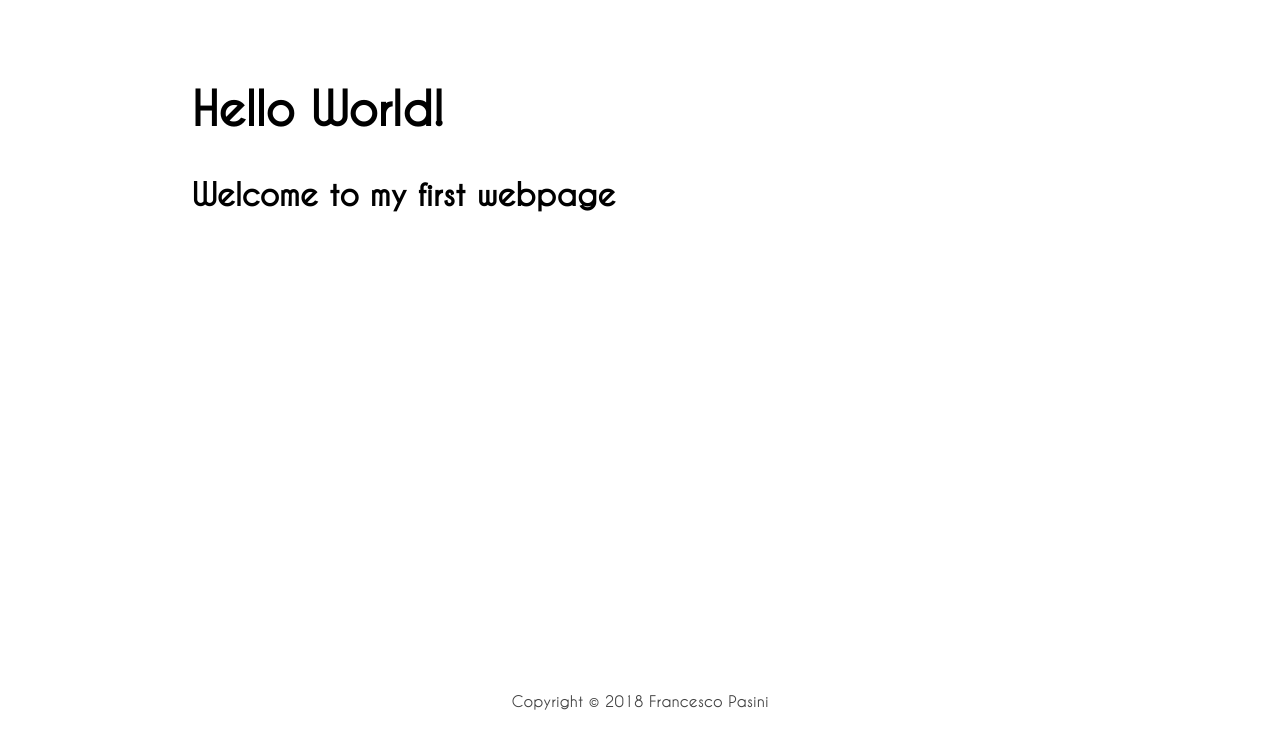
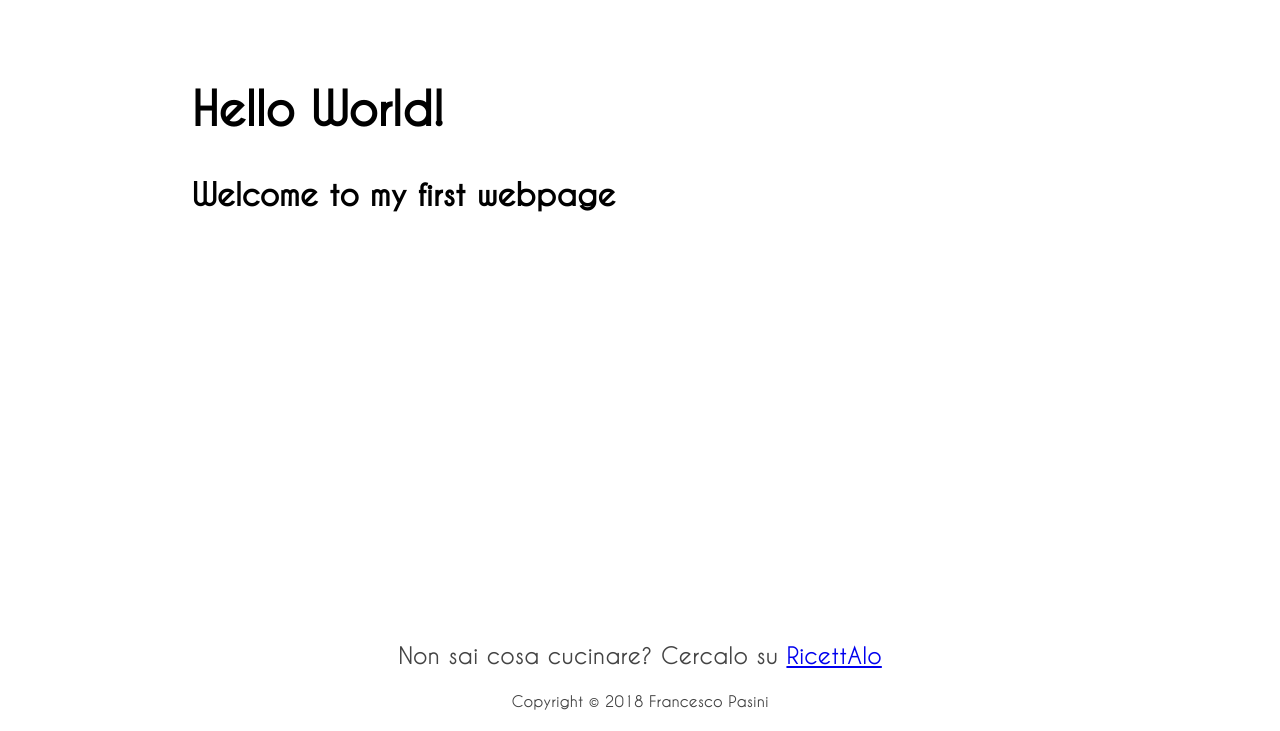
Before and after one commit to francescopasini/helloworld, a plain HTML site: page index.html in a window 1280 px wide. Shown: the part 69-800 px from the top of the page. Drawn offline with Linux system fonts and the light colour scheme.

Commit message:
add link to ricettaio

```diff
--- a/index.html
+++ b/index.html
@@ -27,6 +27,7 @@
 		</main>
 		<footer>
 			<div class="wrap">
+				<p class="text-md text-gray-600 mt-2">Non sai cosa cucinare? Cercalo su <a href="https://www.ricettaio.it" target="_blank">RicettAIo</a></p>
 				Copyright &copy; 2018 Francesco Pasini<br>
 			</div>
 		</footer>
```
